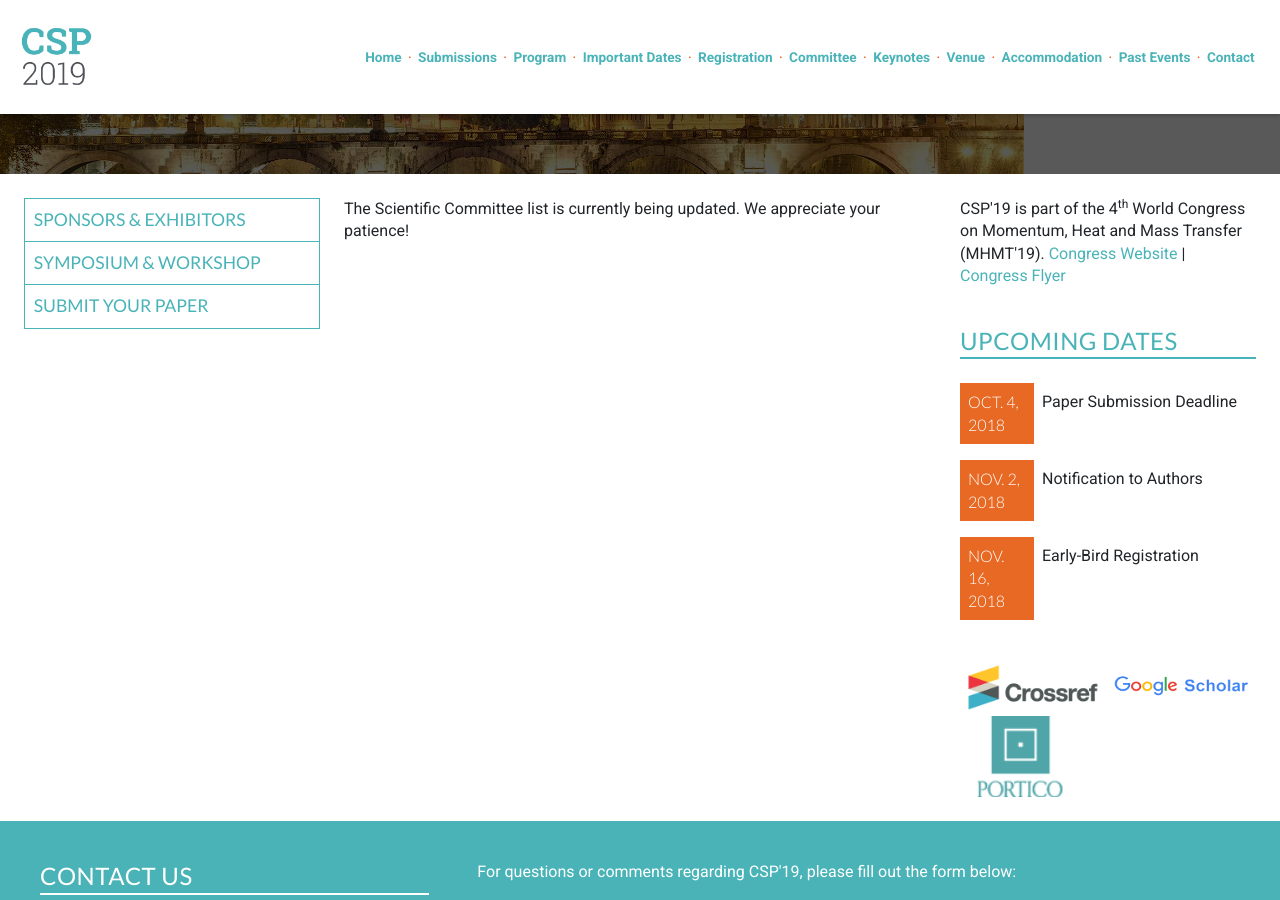
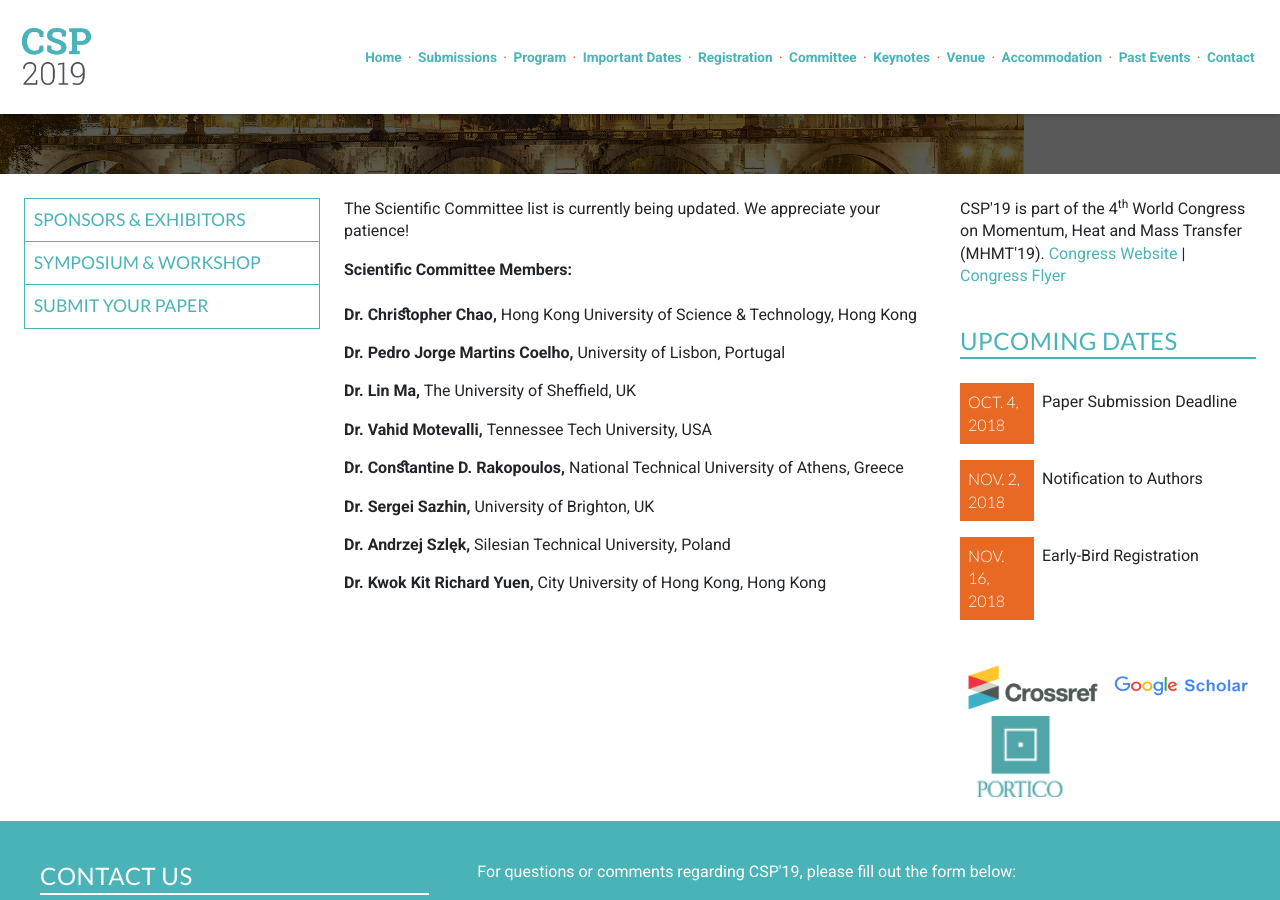
Before and after one commit to intaset/cspconference, a Jekyll site: the page built from committee.html, in a window 1280 px wide and 900 px high, scrolled down 306 px. Built offline with Jekyll 4.4.1, drawn with Linux system fonts in a browser that asks for light colours; nearby versions of some CDN libraries; Markdown is read by kramdown in place of the engine named in the settings; comment, search, counter and statistics services are not loaded.

Commit message:
added committee members

```diff
--- a/committee.html
+++ b/committee.html
@@ -7,6 +7,16 @@ meta: The scientific committee members of CSP'19.
 <div class="unit unit-s-1 unit-m-1-4-1 unit-l-1-4-1">
   <div class="unit-spacer content">
     <p class="body">The Scientific Committee list is currently being updated. We appreciate your patience!</p>
+
+    <p class="bold">Scientific Committee Members:</p><br>
+    <p class="body"><b>Dr. Chriﬆopher Chao,</b> Hong Kong University of Science & Technology, Hong Kong </p>
+    <p class="body"><b>Dr. Pedro Jorge Martins Coelho,</b> University of Lisbon, Portugal </p>
+    <p class="body"><b>Dr. Lin Ma,</b> The University of Sheffield, UK </p>
+    <p class="body"><b>Dr. Vahid Motevalli, </b>Tennessee Tech University, USA</p>
+    <p class="body"><b>Dr. Conﬆantine D. Rakopoulos,</b> National Technical University of Athens, Greece </p>
+    <p class="body"><b>Dr. Sergei Sazhin,</b> University of Brighton, UK </p>
+    <p class="body"><b>Dr. Andrzej Szlęk,</b> Silesian Technical University, Poland </p>
+    <p class="body"><b>Dr. Kwok Kit Richard Yuen,</b> City University of Hong Kong, Hong Kong </p>
 
     <!--<p class="bold"></p>
 
@@ -22,17 +32,11 @@ meta: The scientific committee members of CSP'19.
     </div>
 
 
-    <p class="bold">Scientific Committee Members:</p><br>
 
-    <p class="body"><b>Dr. Chriﬆopher Chao,</b> Hong Kong University of Science & Technology, Hong Kong </p>
     <p class="body"><b>Dr. Zheng Chen,</b> Peking University, China </p>
     <p class="body"><b>Dr. Byungchul Choi,</b> Chonnam National University, Korea </p>
-    <p class="body"><b>Dr. Pedro Jorge Martins Coelho,</b> University of Lisbon, Portugal </p>
     <p class="body"><b>Dr. Shigeru Hayashi,</b> Hosei University, Japan </p>
     <p class="body"><b>Dr. Jan Jedelský,</b> Brno University of Technology, Czech Republic </p>
-    <p class="body"><b>Dr. Hsiao-Kan Ma,</b> NTU, Taiwan Dr. Vahid Motevalli, Tennessee Tech University, USA </p>
-    <p class="body"><b>Dr. Vahid Motevalli, </b>Tennessee Tech University, USA</p>
-    <p class="body"><b>Dr. Conﬆantine D. Rakopoulos,</b> National Technical University of Athens, Greece </p>
-    <p class="body"><b>Dr. Sergei Sazhin,</b> University of Brighton, UK </p>-->
+    <p class="body"><b>Dr. Hsiao-Kan Ma,</b> NTU, Taiwan Dr. Vahid Motevalli, Tennessee Tech University, USA </p>-->
   </div>
   </div>
```
Also changed, not shown: 1 other file.
